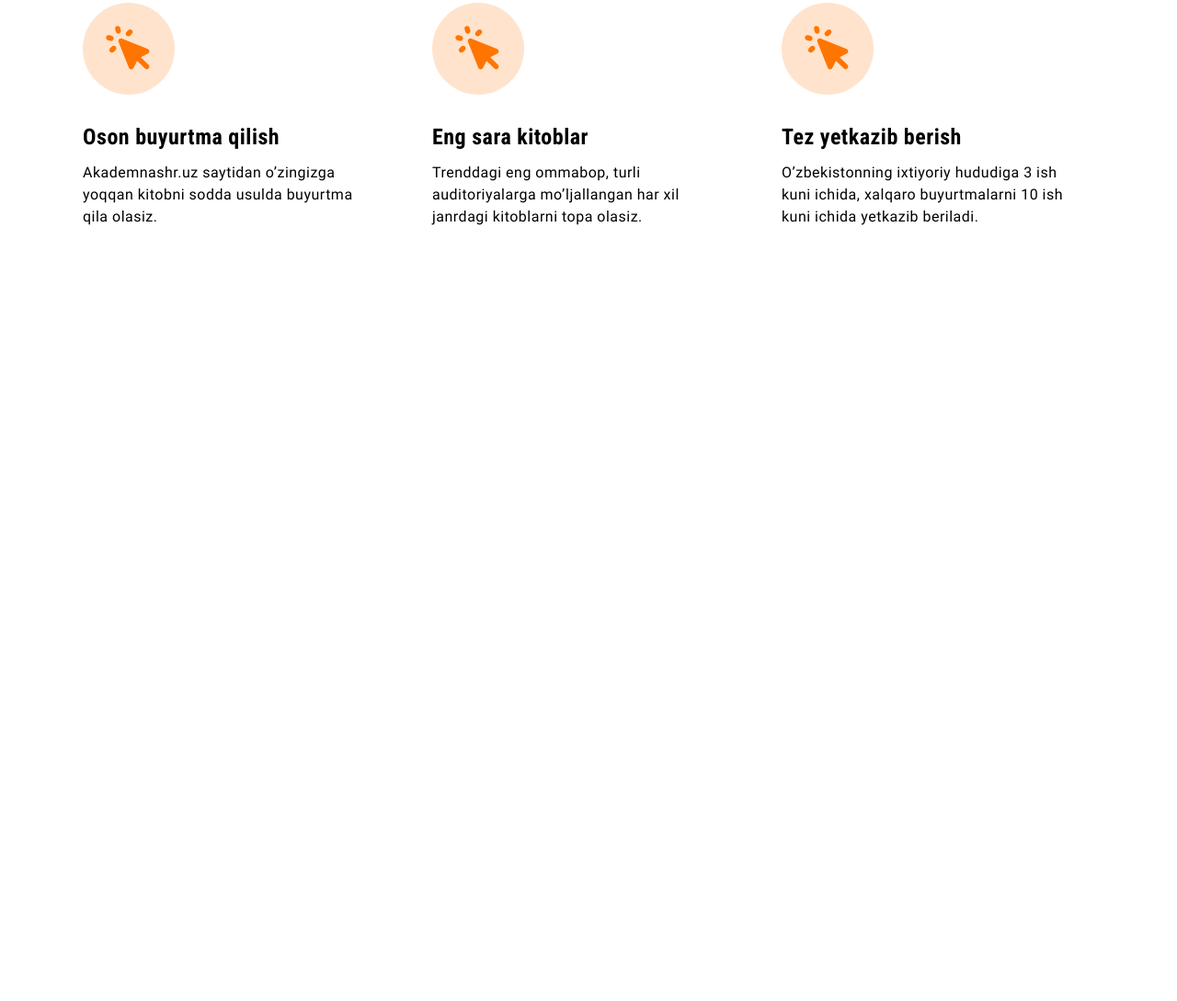
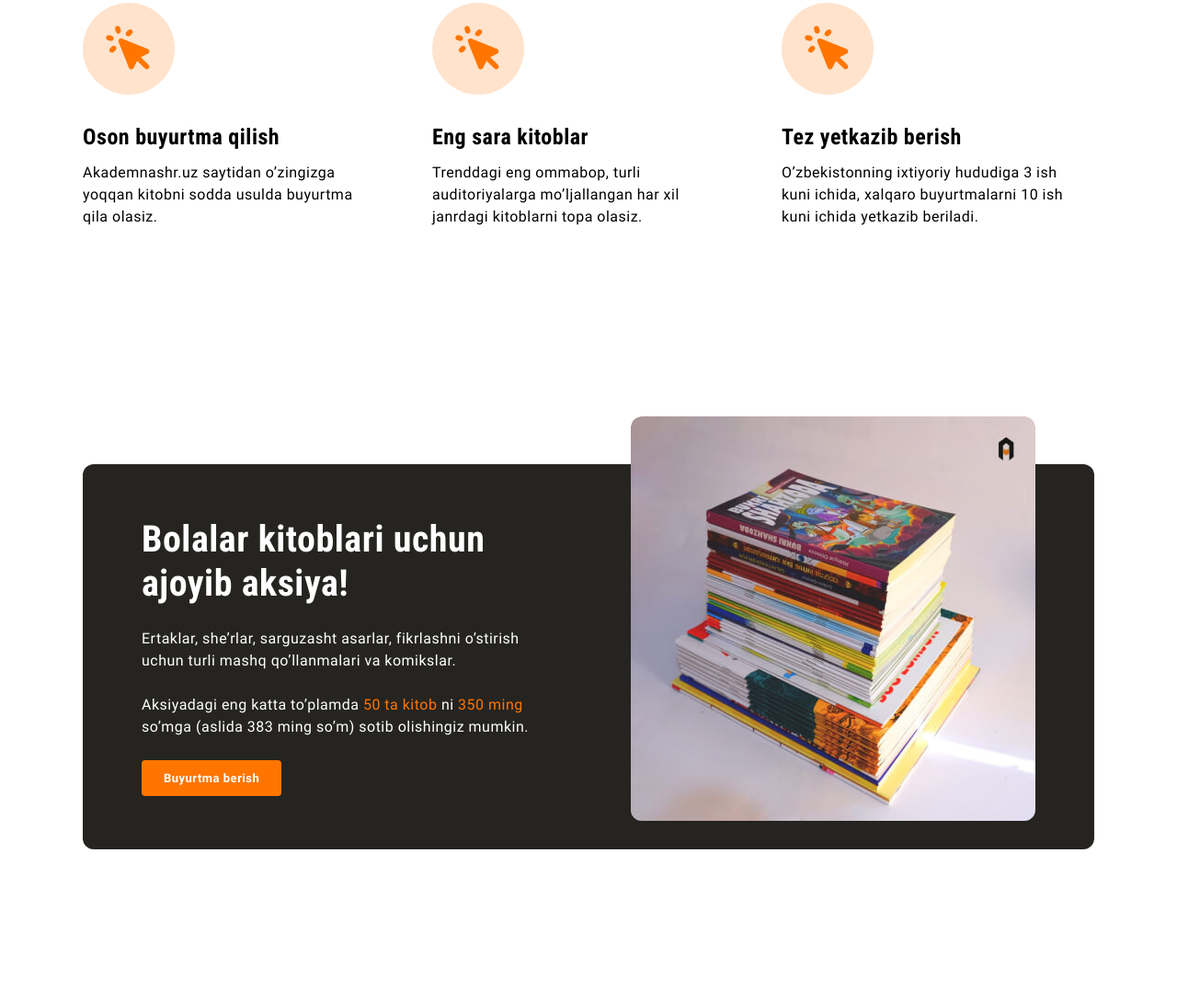
Before and after one commit to Ergashev95/akademnashr-landing-page-site, a plain HTML site: page index.html in a window 1280 px wide. Shown: the part 1098-2187 px from the top of the page at 92% size. Before the commit the page ends 1569 px from the top, so only its background shows below. Drawn offline with Linux system fonts and the light colour scheme.

Commit message:
add sale-section

```diff
--- a/css/main.css
+++ b/css/main.css
@@ -251,3 +251,60 @@ ul {
   letter-spacing: 0.5px;
 }
 /* ABOUT-SECTION */
+
+
+/* SALE-SECTION */
+.sale {
+  padding-top: 34px;
+  padding-bottom: 165px;
+}
+
+.sale-content {
+  background-color: #252420;
+  border-radius: 12px;
+  display: flex;
+  justify-content: space-between;
+  align-items: center;
+  padding-left: 64px ;
+  padding-right: 64px;
+height: 419px;
+}
+.sale-content__desc {
+  display: flex;
+  flex-direction: column;
+  row-gap: 24px;
+}
+.sale-content__title {
+
+  color: #FFF;
+font-family: "RobotoCondensed";
+font-size: 40px;
+font-weight: 700;
+line-height: 120%; /* 48px */
+letter-spacing: 0.5px;
+}
+.sale-content__text {
+  max-width: 440px;
+  width: 100%;
+  color: #FFF;
+  font-family: "Roboto";
+  font-size: 16px;
+  font-weight: 400;
+  line-height: 150%; /* 24px */
+  letter-spacing: 0.5px;
+}
+.sale-content__span {
+  color: #FF7500;
+}
+.sale-content__btn {
+  width: max-content;
+}
+
+.sale-content__image {
+  max-width: 440px;
+  width: 100%;
+  border-radius: 12px;
+  height: 440px;
+ margin-top: -83px;
+}
+/* SALE-SECTION */
--- a/index.html
+++ b/index.html
@@ -94,6 +94,24 @@
                 </div>
             </div>
         </section>
+
+        <section class="sale">
+            <div class="container">
+                <div class="sale-content">
+                    <div class="sale-content__desc">
+                        <h2 class="sale-content__title">Bolalar kitoblari uchun <br>
+                            ajoyib aksiya!</h2>
+                            <p class="sale-content__text">Ertaklar, she’rlar, sarguzasht asarlar, fikrlashni o’stirish uchun turli mashq qo’llanmalari va komikslar.
+                                <br> <br>
+                                Aksiyadagi eng katta to’plamda <span class="sale-content__span">50 ta kitob</span> ni <span class="sale-content__span">350 ming</span> so’mga (aslida 383 ming so’m) sotib olishingiz mumkin.
+                            </p>
+
+                            <a href="#!" class="sale-content__btn all-btn">Buyurtma berish</a>
+                    </div>
+                   <img src="./img/sale-img.jpg" alt="Sale section image" class="sale-content__image">
+                </div>
+            </div>
+        </section>
     </main>
     <!-- SITE-MAIN -->
 
```
